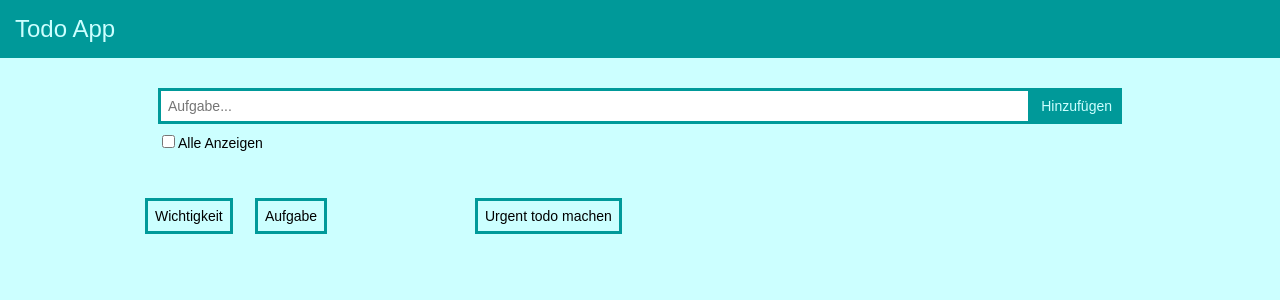
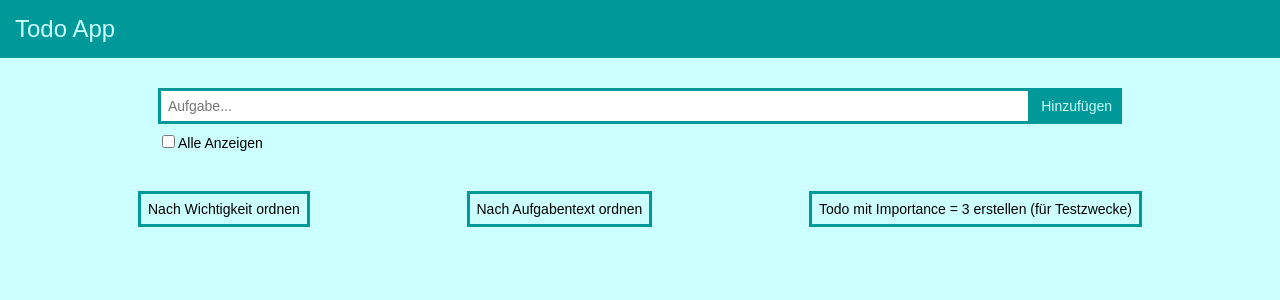
Before and after one commit to pinefoambath/webproject, a React (Create React App) app: page / in a window 1280 px wide. Shown: the top 300 px of the page. Built offline with nearby package versions, Linux system fonts and the light colour scheme.

Commit message:
Update app

```diff
--- a/src/components/pages/App.css
+++ b/src/components/pages/App.css
@@ -68,6 +68,12 @@
     padding: 0.5em;
   }
 
+  .button-group {
+    display: flex;
+    flex-direction: row;
+    justify-content: space-between;
+  }
+
   .item-checkbox{
     align-self: center;
   }
--- a/src/components/pages/App.tsx
+++ b/src/components/pages/App.tsx
@@ -1,14 +1,14 @@
 import { Task } from 'components/task'
 import { createTodo, createUrgentTodo, Todo } from 'models/Todo'
-import { Importance } from 'models/Importance'
-import React, { ChangeEvent, useEffect, useState } from 'react'
+import { ChangeEvent, useEffect, useState } from 'react'
 import './App.css'
 
 export const App = () => {
   const [todoItems, setTodoItems] = useState<Todo[]>([])
   const [textSortButton, setTextSortButton] = useState(false)
   const [importanceSortButton, setImportanceSortButton] = useState(false)
-  const [text, setText] = React.useState('')
+  const [text, setText] = useState('')
+  const [showAllItems, setShowAllItems] = useState(false)
 
   const addTodo = () => {
     const newTodo = createTodo(text)
@@ -34,7 +34,7 @@ export const App = () => {
 
   const updateListOnEntry = () => {
     let filteredList = todoItems.filter(t =>
-      t.text.toLowerCase().startsWith({ text }.text.toLowerCase())
+      t.text.toLowerCase().startsWith(text.toLowerCase())
     )
     setTodoItems(filteredList)
   }
@@ -44,14 +44,14 @@ export const App = () => {
     updateListOnEntry()
   }
 
-  const showAll = () => {
-    setTodoItems(todoItems)
-  }
-
   const urgentTodo = () => {
     const newUrgentTodo = createUrgentTodo('Urgent Todo')
     const fullList = [...todoItems, newUrgentTodo]
     setTodoItems(fullList)
+  }
+
+  const showAllCheckHandler = () => {
+    setShowAllItems(!showAllItems)
   }
 
   useEffect(() => {
@@ -110,26 +110,30 @@ export const App = () => {
             </button>
           </div>
           <div>
-            <input type="checkbox" onClick={showAll}></input>
+            <input
+              type="checkbox"
+              checked={showAllItems}
+              onChange={showAllCheckHandler}
+            ></input>
             Alle Anzeigen
           </div>
         </div>
         <div className="items-list">
-          <div className="single-item">
+          <div className="button-group">
             <button
               className="sorting-button"
               onClick={() => setImportanceSortButton(!importanceSortButton)}
             >
-              Wichtigkeit
+              Nach Wichtigkeit ordnen
             </button>
             <button
               className="sorting-button"
               onClick={() => setTextSortButton(!textSortButton)}
             >
-              Aufgabe
+              Nach Aufgabentext ordnen
             </button>
             <button className="sorting-button" onClick={() => urgentTodo()}>
-              Urgent todo machen
+              Todo mit Importance = 3 erstellen (für Testzwecke)
             </button>
           </div>
 
@@ -148,8 +152,6 @@ export const App = () => {
                   onClick={() => setAsDone(todo.id)}
                 ></input>
                 <div className="item-rating">⚡⚡️⚡️</div>
-                {/* Ich habe das Rating level erstmal ausgeschaltet, Dies sollte dann das element mit den dynamischen Blitzen werden */}
-                {/* <Rating ratingLevel={todo.rating} /> */}
                 <div className={textRendering(todo)}>{todo.text}</div>
                 <button
                   className="item-button"
--- a/src/components/task.tsx
+++ b/src/components/task.tsx
@@ -12,7 +12,7 @@ export const Task = ({ description, rating, done }: TaskProps): JSX.Element => {
       <div className="single-item">
         <input className="item-checkbox" type="checkbox"></input>
         <div className="item-rating">🗲🗲🗲</div>
-        {/* Ich habe das Rating level erstmal ausgeschaltet, Dies sollte dann das element mit den dynamischen Blitzen werden */}
+        {/* Ich habe das Rating level erstmal ausgeschaltet*/}
         {/* <Rating ratingLevel={rating} /> */}
         <div className="item-description">{description}</div>
         <button className="item-button">Löschen</button>
```
